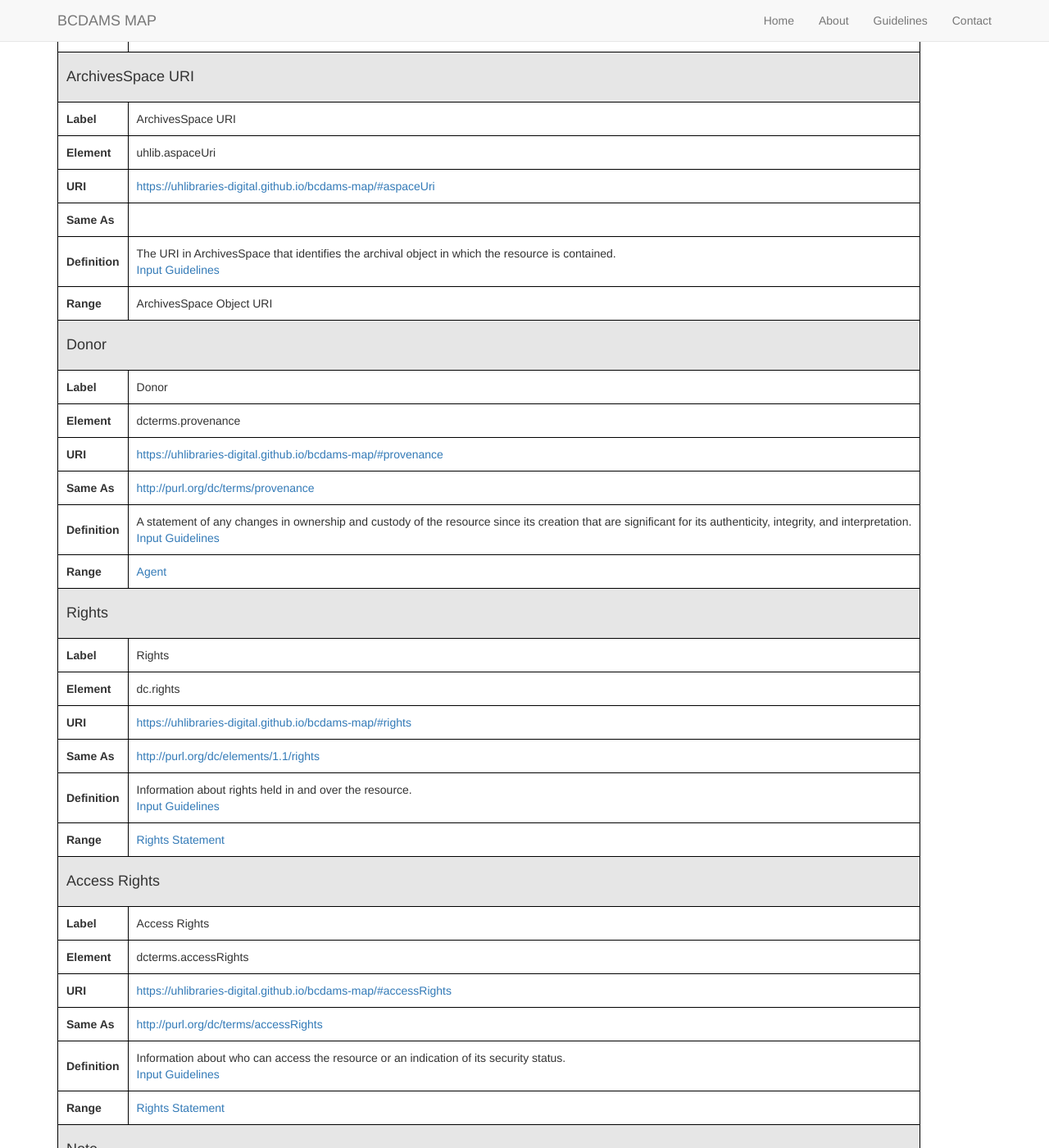
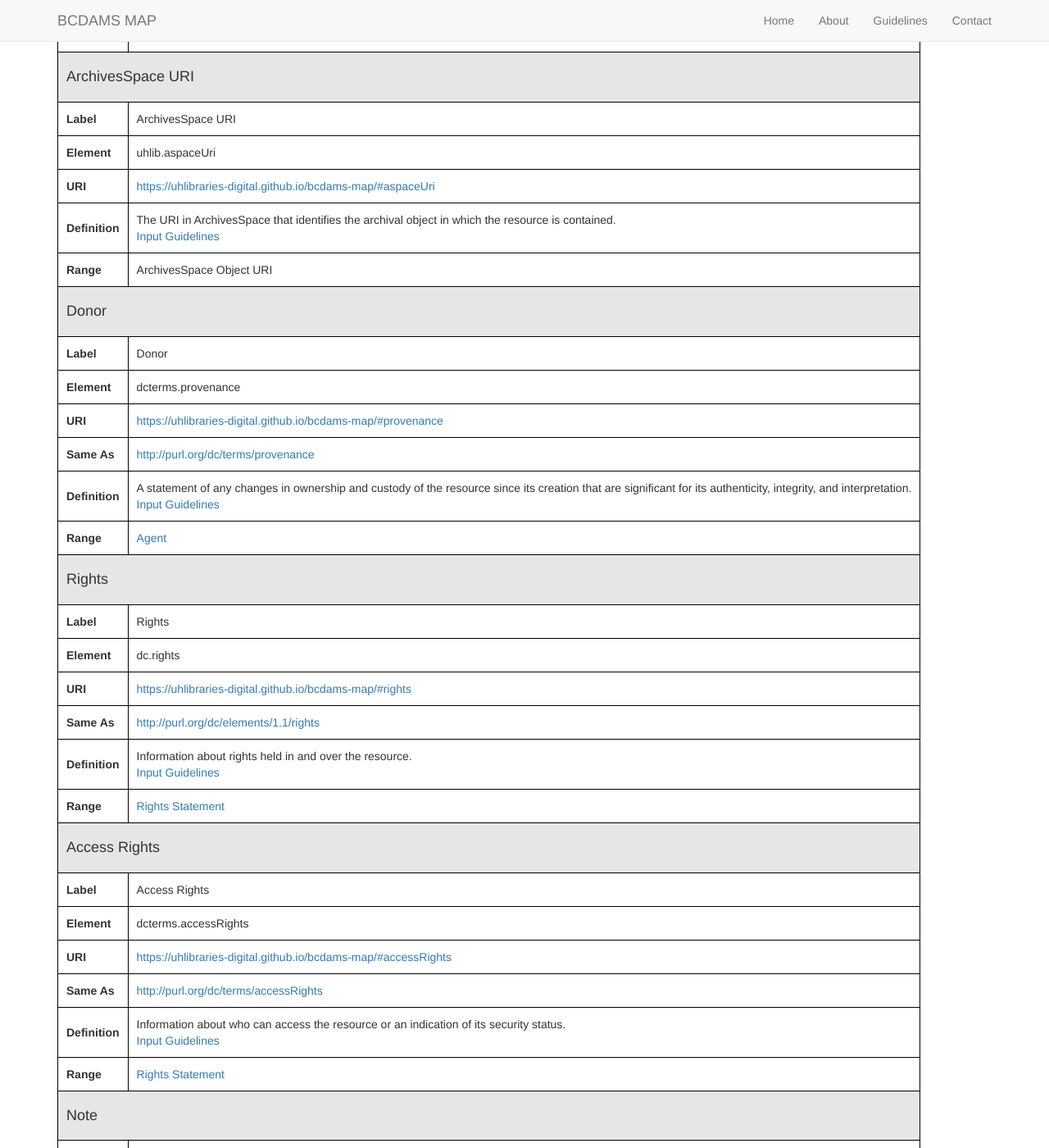
Before and after one commit to uhlibraries-digital/bcdams-map, a Jekyll site: the page built from index.html, in a window 1280 px wide and 1400 px high, scrolled down 5911 px. Shown: the whole window at 82% size. Built offline with Jekyll 4.4.1, drawn with Linux system fonts in a browser that asks for light colours; nearby versions of some CDN libraries; the list of posts is cut into pages by our own code.

Commit message:
remove same_as_uri attribute

```diff
--- a/_data/elements/aspaceUri.json
+++ b/_data/elements/aspaceUri.json
@@ -4,7 +4,6 @@
 	"name": "aspaceUri",
 	"uri": "https://uhlibraries-digital.github.io/bcdams-map/#aspaceUri",
 	"guidelines_uri": "https://uhlibraries-digital.github.io/bcdams-map/guidelines/aspaceUri",
-	"same_as_uri": "",
 	"definition": "The URI in ArchivesSpace that identifies the archival object in which the resource is contained.",
 	"range_label": "ArchivesSpace Object URI",
 	"obligation": "requiredWhenAvailable",
--- a/_data/elements/note.json
+++ b/_data/elements/note.json
@@ -4,7 +4,6 @@
 	"name": "note",
 	"uri": "https://uhlibraries-digital.github.io/bcdams-map/#note",
 	"guidelines_uri": "https://uhlibraries-digital.github.io/bcdams-map/guidelines/note",
-	"same_as_uri": "",
 	"definition": "Additional information about the described resource.",
 	"range_label": "String",
 	"obligation": "optional",
```
